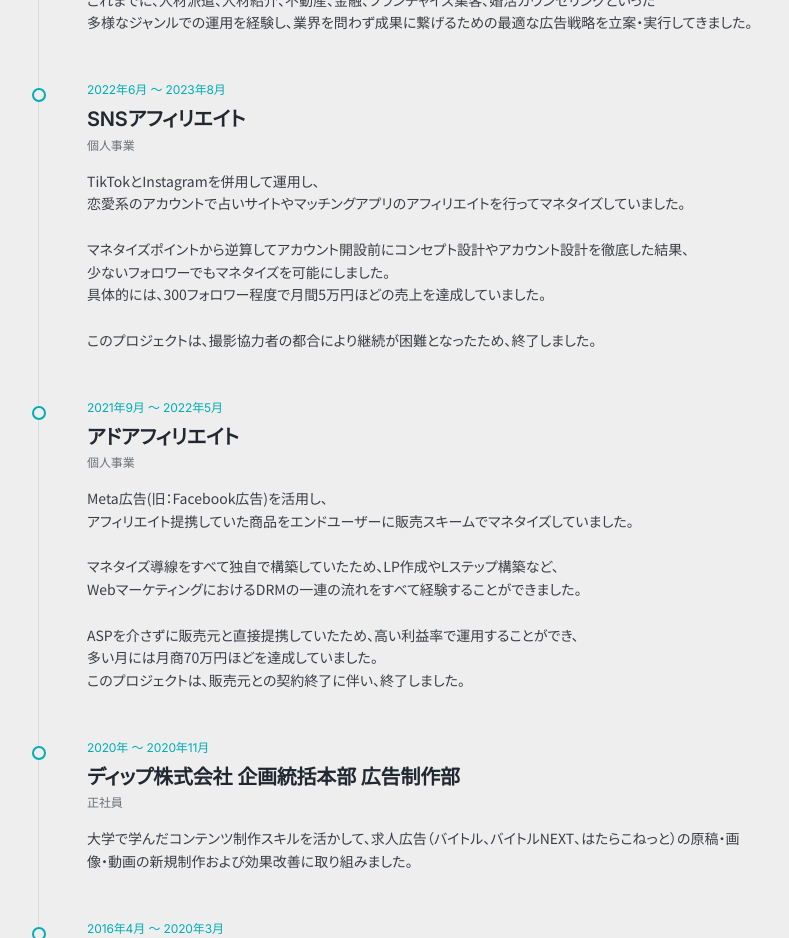
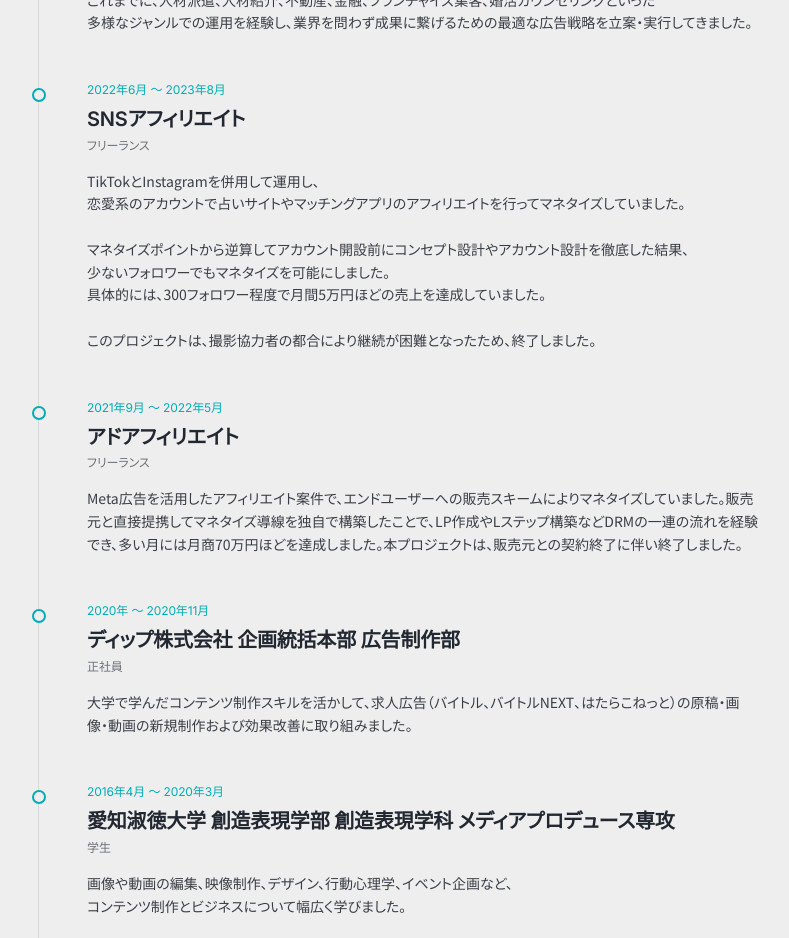
Before and after one commit to tomitayuto/portfolio-site, a Next.js app: page / in a window 1280 px wide. Shown: the part 7640-8578 px from the top of the page, without its empty margins (66-855 px from the left). Built offline with nearby package versions, Linux system fonts and the light colour scheme.

Commit message:
copy(Career): アドアフィリエイトを圧縮＆ロール表記を統一
- アドアフィリエイトの本文を約半分に圧縮（ですます調キープ）
- 「個人事業」→「フリーランス」に全件統一

Co-Authored-By: Claude Opus 4.7 <noreply@anthropic.com>

```diff
--- a/app/data/site.ts
+++ b/app/data/site.ts
@@ -210,7 +210,7 @@ Web広告集客における戦略立案から、広告アカウントの作成
   {
     period: "2022年6月 〜 2023年8月",
     title: "SNSアフィリエイト",
-    role: "個人事業",
+    role: "フリーランス",
     body: `TikTokとInstagramを併用して運用し、
 恋愛系のアカウントで占いサイトやマッチングアプリのアフィリエイトを行ってマネタイズしていました。
 
@@ -223,16 +223,8 @@ Web広告集客における戦略立案から、広告アカウントの作成
   {
     period: "2021年9月 〜 2022年5月",
     title: "アドアフィリエイト",
-    role: "個人事業",
-    body: `Meta広告(旧：Facebook広告)を活用し、
-アフィリエイト提携していた商品をエンドユーザーに販売スキームでマネタイズしていました。
-
-マネタイズ導線をすべて独自で構築していたため、LP作成やLステップ構築など、
-WebマーケティングにおけるDRMの一連の流れをすべて経験することができました。
-
-ASPを介さずに販売元と直接提携していたため、高い利益率で運用することができ、
-多い月には月商70万円ほどを達成していました。
-このプロジェクトは、販売元との契約終了に伴い、終了しました。`,
+    role: "フリーランス",
+    body: `Meta広告を活用したアフィリエイト案件で、エンドユーザーへの販売スキームによりマネタイズしていました。販売元と直接提携してマネタイズ導線を独自で構築したことで、LP作成やLステップ構築などDRMの一連の流れを経験でき、多い月には月商70万円ほどを達成しました。本プロジェクトは、販売元との契約終了に伴い終了しました。`,
   },
   {
     period: "2020年 〜 2020年11月",
```
